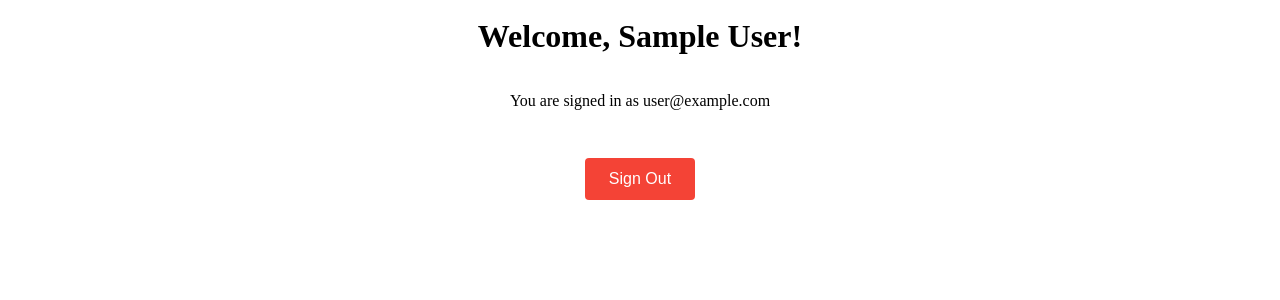
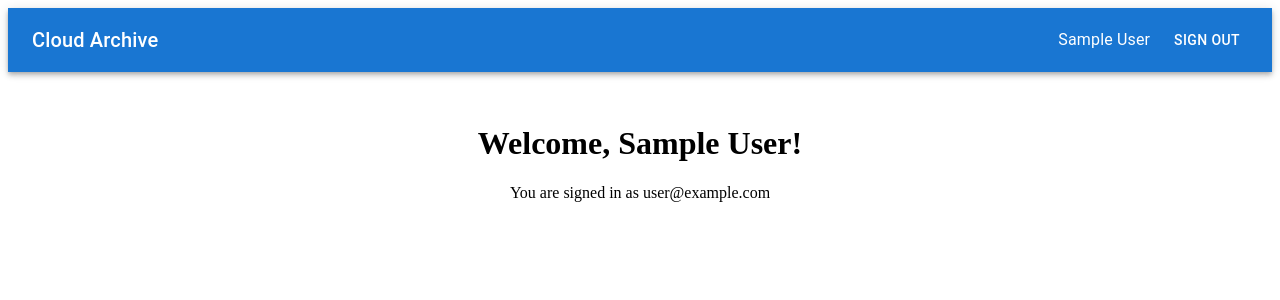
Before and after one commit to pilvikala/cloud-archive-ui, a Next.js app: page / in a window 1280 px wide. Shown: the top 300 px of the page. Built offline with nearby package versions, Linux system fonts and the light colour scheme; no server answers; sample sign-in values are in the browser's storage.

Commit message:
add nav bar

```diff
--- a/src/app/page.tsx
+++ b/src/app/page.tsx
@@ -1,8 +1,10 @@
 "use client";
 
-import { useSession, signOut } from "next-auth/react";
+import { useSession } from "next-auth/react";
 import { redirect } from "next/navigation";
 import styles from "./page.module.css";
+import Navbar from "@/components/Navbar";
+import { Container, Box } from "@mui/material";
 
 export default function Home() {
   const { data: session, status } = useSession();
@@ -22,17 +24,14 @@ export default function Home() {
   }
 
   return (
-    <div className={styles.page}>
-      <div className={styles.main}>
-        <h1>Welcome, {session?.user?.name}!</h1>
-        <p>You are signed in as {session?.user?.email}</p>
-        <button
-          className={styles.logoutButton}
-          onClick={() => signOut({ callbackUrl: "/login" })}
-        >
-          Sign Out
-        </button>
-      </div>
-    </div>
+    <Box sx={{ display: 'flex', flexDirection: 'column', minHeight: '100vh' }}>
+      <Navbar />
+      <Container component="main" sx={{ mt: 4, flex: 1 }}>
+        <Box sx={{ textAlign: 'center' }}>
+          <h1>Welcome, {session?.user?.name}!</h1>
+          <p>You are signed in as {session?.user?.email}</p>
+        </Box>
+      </Container>
+    </Box>
   );
 }
--- /dev/null
+++ b/src/components/Navbar.tsx
@@ -0,0 +1,28 @@
+import { AppBar, Toolbar, Typography, Button, Box } from '@mui/material';
+import { signOut } from 'next-auth/react';
+import { useSession } from 'next-auth/react';
+
+export default function Navbar() {
+  const { data: session } = useSession();
+
+  return (
+    <AppBar position="static">
+      <Toolbar>
+        <Typography variant="h6" component="div" sx={{ flexGrow: 1 }}>
+          Cloud Archive
+        </Typography>
+        <Box sx={{ display: 'flex', alignItems: 'center', gap: 2 }}>
+          <Typography variant="body1">
+            {session?.user?.name}
+          </Typography>
+          <Button
+            color="inherit"
+            onClick={() => signOut({ callbackUrl: '/login' })}
+          >
+            Sign Out
+          </Button>
+        </Box>
+      </Toolbar>
+    </AppBar>
+  );
+}
```
